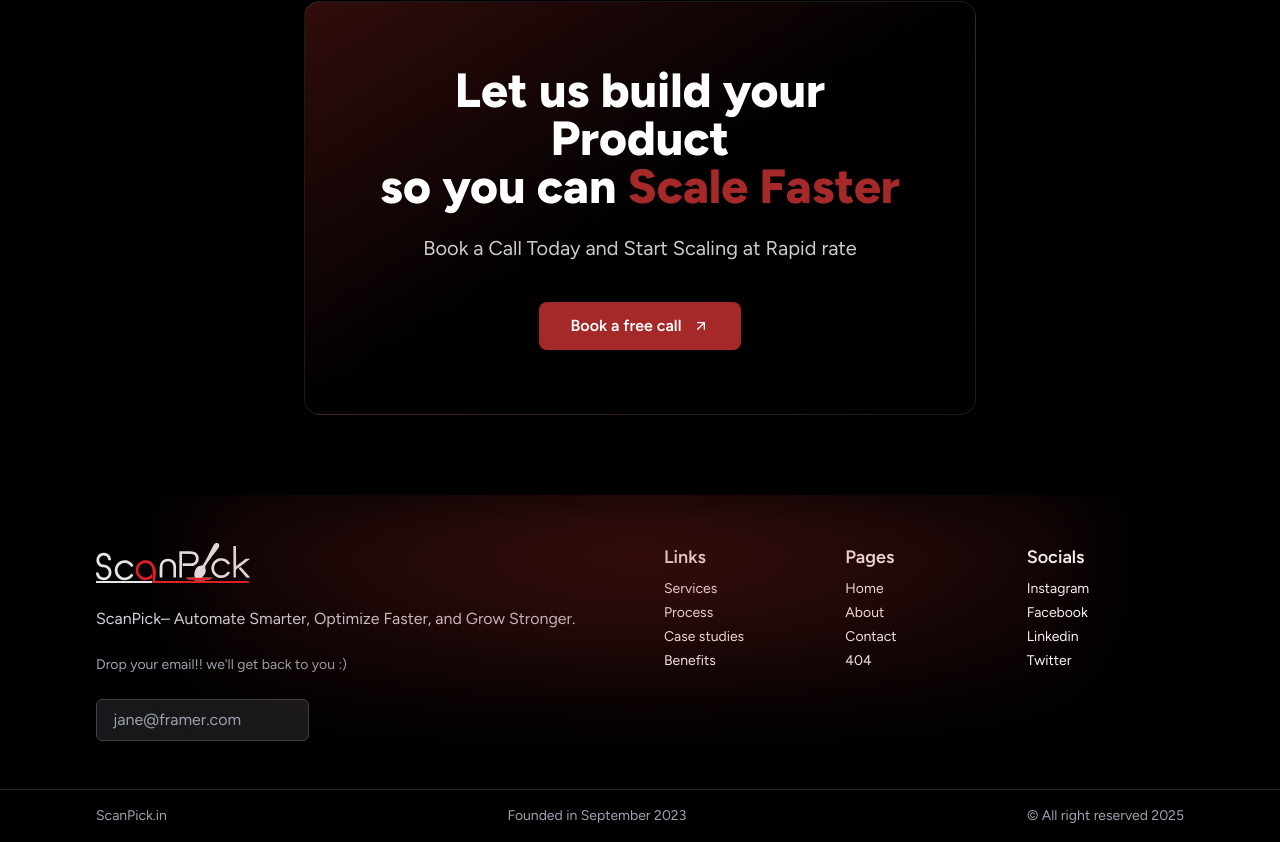
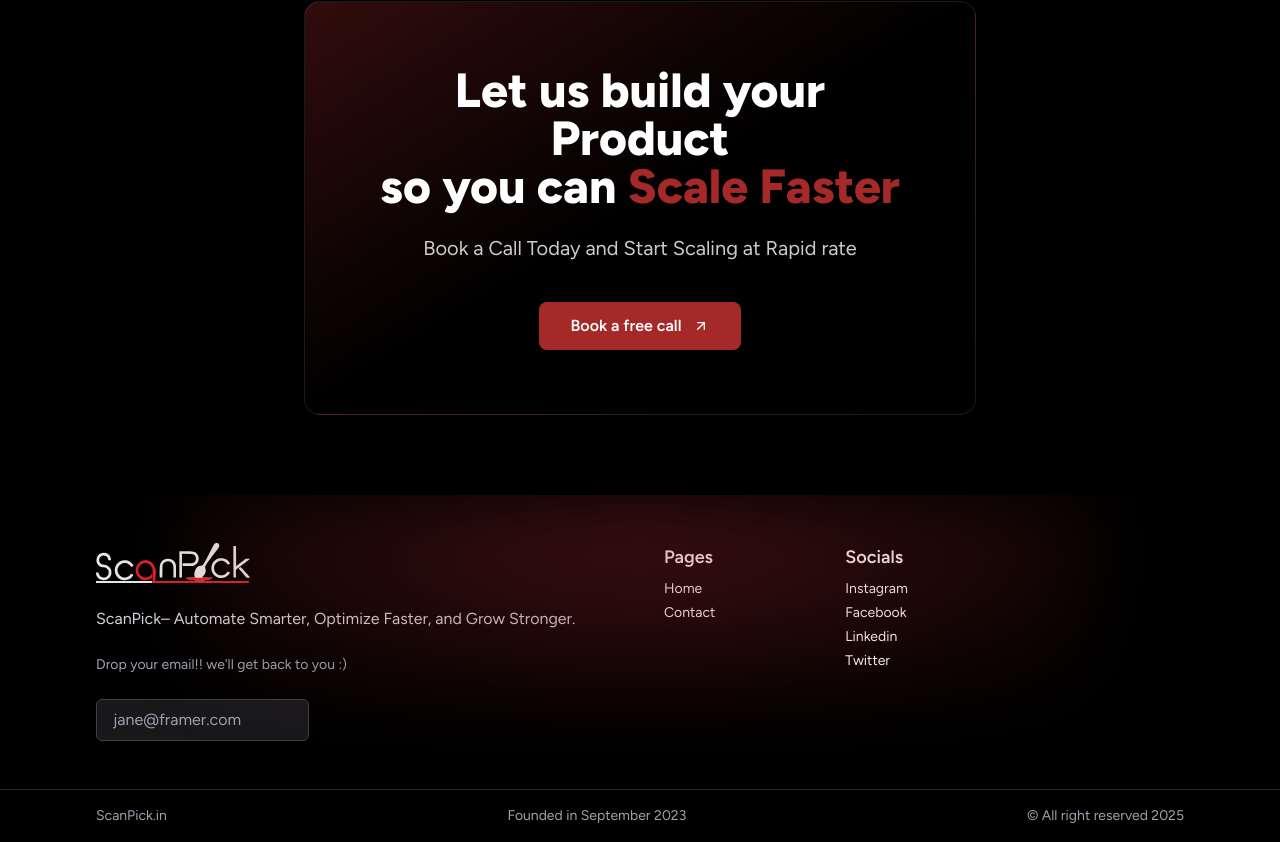
Before and after one commit to scanpickit/scanpick-web, a Next.js app: page / in a window 1280 px wide. Shown: the part 5628-6470 px from the top of the page. Built offline with nearby package versions, Linux system fonts and the light colour scheme.

Commit message:
fix footer

```diff
--- a/src/app/about/page.tsx
+++ /dev/null
@@ -1,9 +0,0 @@
-import React from 'react'
-
-function page() {
-  return (
-    <div>page</div>
-  )
-}
-
-export default page
--- a/src/components/layout/Footer.tsx
+++ b/src/components/layout/Footer.tsx
@@ -2,6 +2,39 @@
 
 import Image from "next/image";
 import Link from "next/link";
+
+// Links configuration - easy to modify and add new links
+const footerLinks = {
+  // links: [
+  //   { name: "Services", href: "/services" },
+  //   // { name: "Process", href: "/process" },
+  //   // { name: "Case studies", href: "/case-studies" },
+  //   // { name: "Benefits", href: "/benefits" },
+  // ],
+  pages: [
+    { name: "Home", href: "/" },
+    // { name: "About", href: "/about" },
+    { name: "Contact", href: "/contact" },
+    // { name: "404", href: "/404" },
+  ],
+  socials: [
+    { name: "Instagram", href: "#" },
+    { name: "Facebook", href: "#" },
+    { name: "Linkedin", href: "#" },
+    { name: "Twitter", href: "#" },
+  ],
+};
+
+// Company information - easy to modify
+const companyInfo = {
+  name: "ScanPick",
+  tagline: "ScanPick– Automate Smarter, Optimize Faster, and Grow Stronger.",
+  emailPlaceholder: "jane@framer.com",
+  emailPrompt: "Drop your email!! we'll get back to you :)",
+  website: "ScanPick.in",
+  founded: "Founded in September 2023",
+  copyright: "© All right reserved 2025",
+};
 
 export default function Footer() {
   return (
@@ -14,28 +47,26 @@ export default function Footer() {
         <div className="max-w-7xl mx-auto px-4">
           <div className="flex flex-col lg:flex-row justify-between gap-12">
             {/* Left Column */}
-
             <div className="flex-1 space-y-6">
               <Link href="/" className="flex items-center">
                 <Image
                   src="/logo.svg"
-                  alt="ScanPick Logo"
+                  alt={`${companyInfo.name} Logo`}
                   width={40}
                   height={40}
                   className="h-10 w-auto object-contain text-gray-100"
-
                 />
               </Link>
               <p className="text-gray-300">
-                ScanPick– Automate Smarter, Optimize Faster, and Grow Stronger.
+                {companyInfo.tagline}
               </p>
               <p className="text-sm text-gray-400">
-                Drop your email!! we'll get back to you :)
+                {companyInfo.emailPrompt}
               </p>
               <div className="flex flex-col sm:flex-row items-start sm:items-center gap-3">
                 <input
                   type="email"
-                  placeholder="jane@framer.com"
+                  placeholder={companyInfo.emailPlaceholder}
                   className="px-4 py-2 bg-zinc-900 text-white rounded-md border border-zinc-700 focus:outline-none"
                 />
                 {/* <button className="bg-[#A62929] text-white px-5 py-2 rounded-md hover:bg-[#8f1e1e] transition-all">
@@ -46,55 +77,39 @@ export default function Footer() {
 
             {/* Links */}
             <div className="flex-1 grid grid-cols-1 sm:grid-cols-3 gap-6 text-sm">
-              <div>
+              {/* Links Section */}
+              {/* <div>
                 <h3 className="font-semibold text-lg mb-2">Links</h3>
                 <ul className="space-y-1">
-                  <li>
-                    <Link href="/services">Services</Link>
-                  </li>
-                  <li>
-                    <Link href="/process">Process</Link>
-                  </li>
-                  <li>
-                    <Link href="/case-studies">Case studies</Link>
-                  </li>
-                  <li>
-                    <Link href="/benefits">Benefits</Link>
-                  </li>
+                  {footerLinks.links?.map((link, index) => (
+                    <li key={index}>
+                      <Link href={link.href}>{link.name}</Link>
+                    </li>
+                  ))}
                 </ul>
-              </div>
+              </div> */}
+
+              {/* Pages Section */}
               <div>
                 <h3 className="font-semibold text-lg mb-2">Pages</h3>
                 <ul className="space-y-1">
-                  <li>
-                    <Link href="/">Home</Link>
-                  </li>
-                  <li>
-                    <Link href="/about">About</Link>
-                  </li>
-                  <li>
-                    <Link href="/contact">Contact</Link>
-                  </li>
-                  <li>
-                    <Link href="/404">404</Link>
-                  </li>
+                  {footerLinks.pages.map((page, index) => (
+                    <li key={index}>
+                      <Link href={page.href}>{page.name}</Link>
+                    </li>
+                  ))}
                 </ul>
               </div>
+
+              {/* Socials Section */}
               <div>
                 <h3 className="font-semibold text-lg mb-2">Socials</h3>
                 <ul className="space-y-1">
-                  <li>
-                    <a href="#">Instagram</a>
-                  </li>
-                  <li>
-                    <a href="#">Facebook</a>
-                  </li>
-                  <li>
-                    <a href="#">Linkedin</a>
-                  </li>
-                  <li>
-                    <a href="#">Twitter</a>
-                  </li>
+                  {footerLinks.socials.map((social, index) => (
+                    <li key={index}>
+                      <a href={social.href}>{social.name}</a>
+                    </li>
+                  ))}
                 </ul>
               </div>
             </div>
@@ -105,9 +120,9 @@ export default function Footer() {
       {/* Bottom Bar */}
       <div className="border-t border-zinc-800 text-sm px-6 md:px-20 py-4 bg-black text-gray-400">
         <div className="max-w-7xl mx-auto flex flex-col sm:flex-row justify-between items-center px-4">
-          <span>ScanPick.in</span>
-          <span>Founded in September 2023</span>
-          <span>© All right reserved 2025</span>
+          <span>{companyInfo.website}</span>
+          <span>{companyInfo.founded}</span>
+          <span>{companyInfo.copyright}</span>
         </div>
       </div>
     </footer>
```
